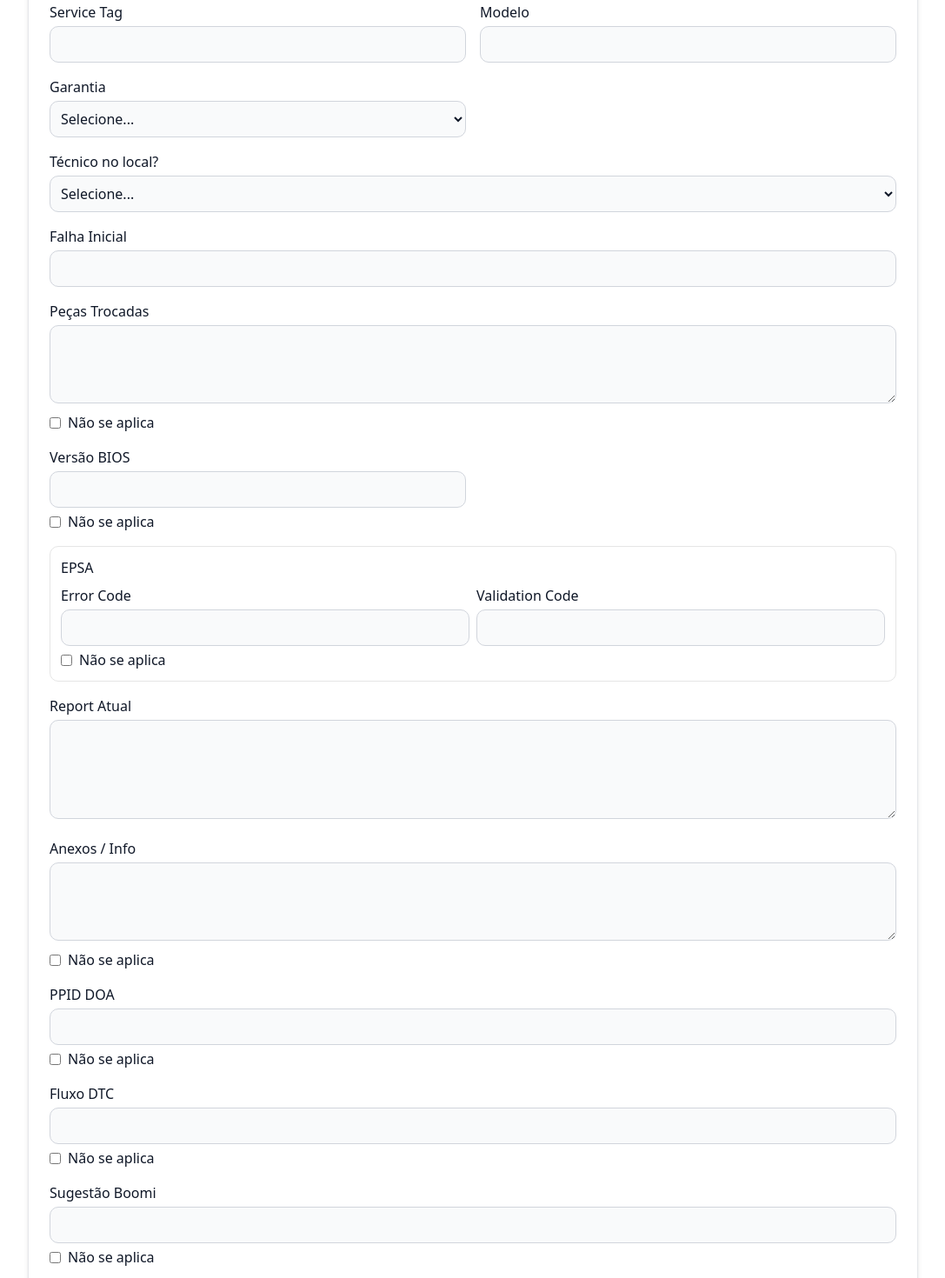
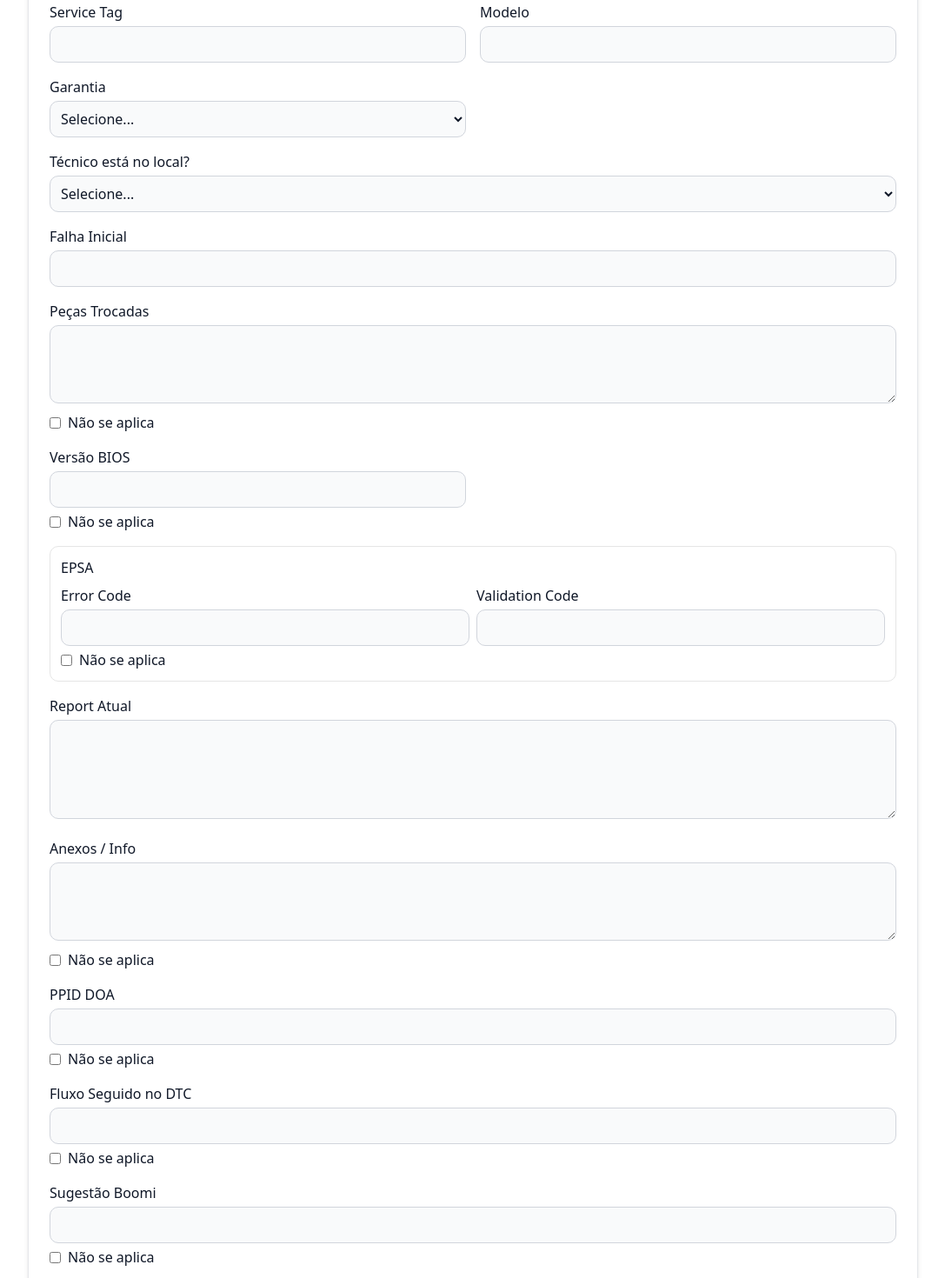
Before and after one commit to tricia-sz/dspq_log_generator, a Next.js app: page / in a window 1280 px wide. Shown: the part 483-1953 px from the top of the page at 87% size, without its empty margins (96-1183 px from the left). Built offline with nearby package versions, Linux system fonts and the light colour scheme.

Commit message:
Ajust Labels

```diff
--- a/app/page.tsx
+++ b/app/page.tsx
@@ -33,7 +33,7 @@ const fields: Field[] = [
   { name: "serviceTag", type: "text", labelPT: "Service Tag", labelES: "Etiqueta de Servicio", small:true },
   { name: "modelo", type: "text", labelPT: "Modelo", labelES: "Modelo", small:true },
   { name: "garantia", type: "select", labelPT: "Garantia", labelES: "Garantía", options:["Basic","Pro Support","Expirada"], small:true },
-  { name: "tecnicoLocal", type: "select", labelPT: "Técnico no local?", labelES: "Técnico en el lugar?", options:["sim","nao","balcao"] },
+  { name: "tecnicoLocal", type: "select", labelPT: "Técnico está no local?", labelES: "El técnico está en el sitio?", options:["Sim","Não","Balcão"] },
   { name: "falhaInicial", type: "text", labelPT: "Falha Inicial", labelES: "Fallo inicial" },
   { name: "pecasTrocadas", type: "textarea", labelPT: "Peças Trocadas", labelES: "Piezas Reemplazadas", rows:3, hasNao:true },
   { name: "versaoBios", type: "text", labelPT: "Versão BIOS", labelES: "Versión BIOS", hasNao:true, small:true },
@@ -45,9 +45,9 @@ const fields: Field[] = [
   { name: "reportAtual", type: "textarea", labelPT: "Report Atual", labelES: "Informe Actual", rows:4 },
   { name: "anexos", type: "textarea", labelPT: "Anexos / Info", labelES: "Anexos / Info", rows:3, hasNao:true },
   { name: "ppidDoa", type: "text", labelPT: "PPID DOA", labelES: "PPID DOA", hasNao:true },
-  { name: "fluxoDtc", type: "text", labelPT: "Fluxo DTC", labelES: "Flujo DTC", hasNao:true },
+  { name: "fluxoDtc", type: "text", labelPT: "Fluxo Seguido no DTC", labelES: "Flujo seguido en DTC", hasNao:true },
   { name: "sugestaoBoomi", type: "text", labelPT: "Sugestão Boomi", labelES: "Sugerencia Boomi", hasNao:true },
-  { name: "novoChamado", type: "number", labelPT: "Nº Novo Chamado (DPS)", labelES: "Nº Nuevo Ticket  (DPS)", hasNao:true },
+  { name: "novoChamado", type: "number", labelPT: "Nº Novo Chamado (DPS)", labelES: "Nº Nuevo Ticket (DPS)", hasNao:true },
   { name: "endereco", type: "textarea", labelPT: "Endereço", labelES: "Dirección", rows:3, hasNao:true },
   { name: "instructions", type: "textarea", labelPT: "Instructions", labelES: "Instrucciones", rows:6, hasNao:true },
 ];
```
